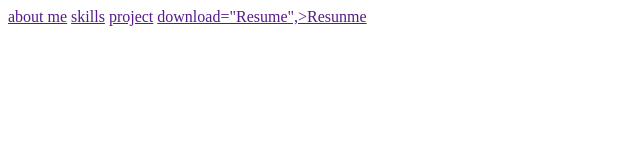
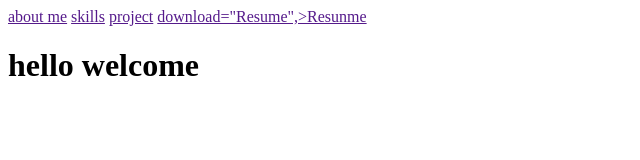
Before and after one commit to vinodkumarnaik-dev/demo5, a plain HTML site: page project1/index.html in a window 1280 px wide. Shown: the whole page, without its empty margins (0-640 px from the left). Drawn offline with Linux system fonts and the light colour scheme.

Commit message:
second commit

```diff
--- a/project1/index.html
+++ b/project1/index.html
@@ -10,5 +10,6 @@
     <a href="">skills</a>
     <a href="">project</a>
     <a href="">download="Resume",>Resunme</a>
+    <h1>hello welcome</h1>
 </body>
 </html>
```
